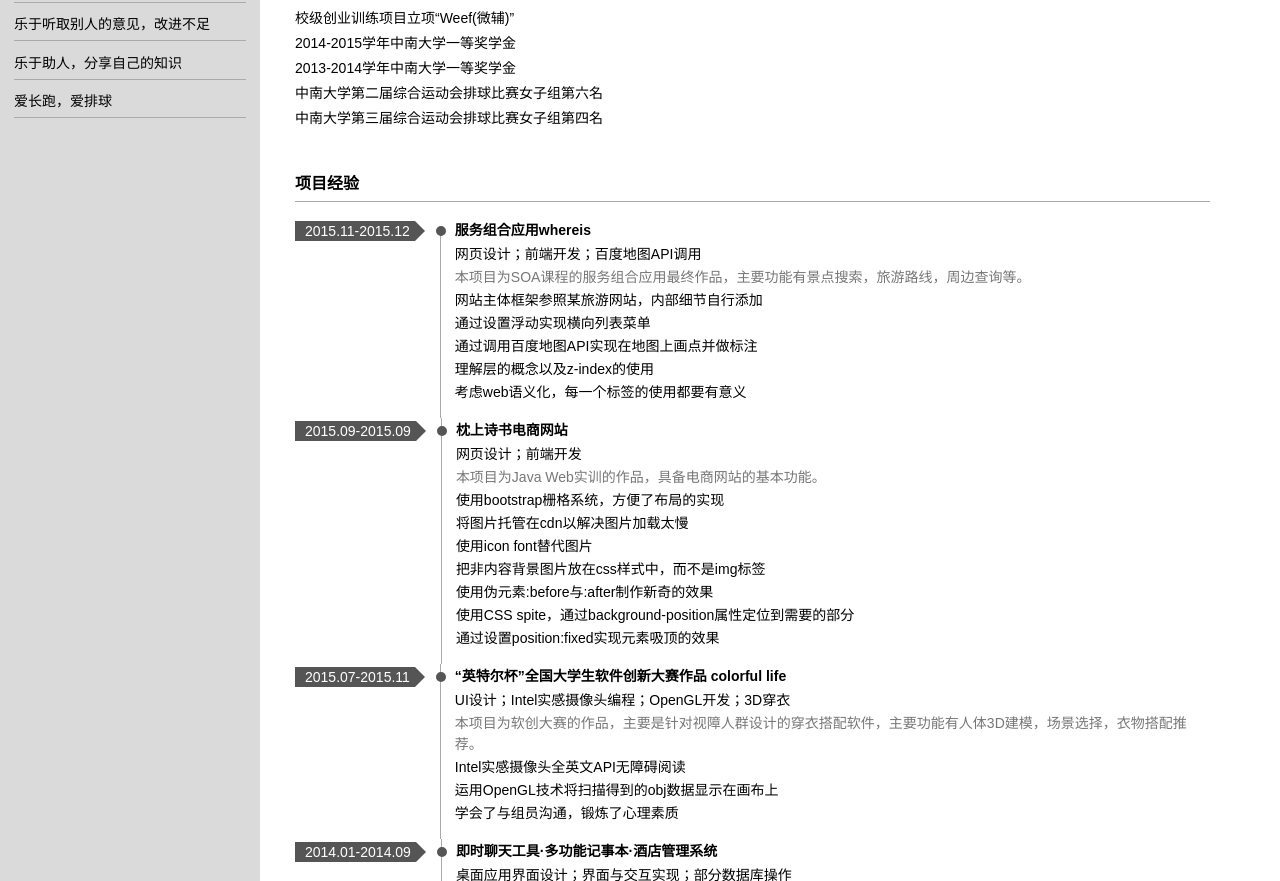
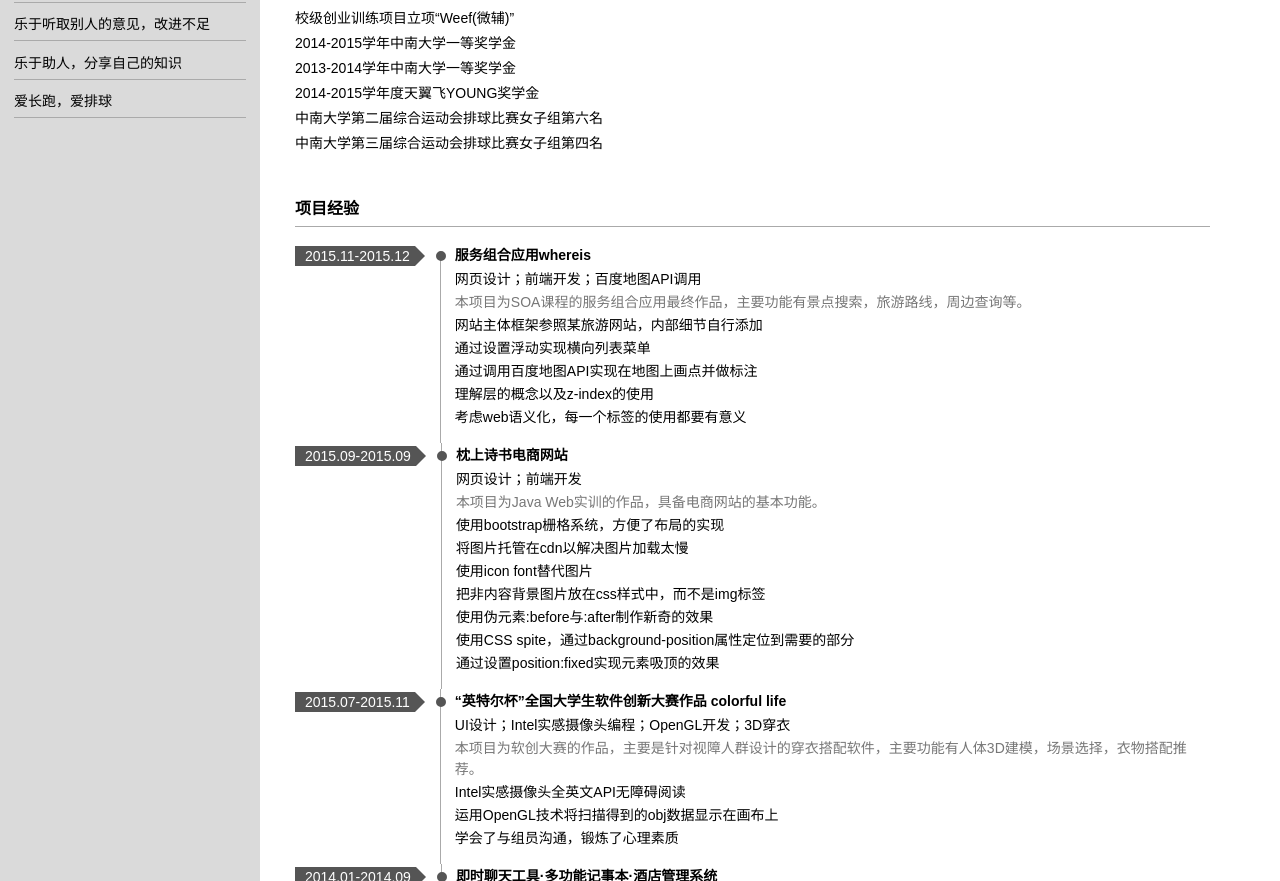
Before and after one commit to wytcc/wytcc.github.io, a website: page index.html in a window 1280 px wide. Shown: the part 959-1840 px from the top of the page. Drawn offline with nearby package versions, Linux system fonts and the light colour scheme.

Commit message:
modify honor

```diff
--- a/index.html
+++ b/index.html
@@ -142,6 +142,7 @@
 						<p>校级创业训练项目立项“Weef(微辅)”</p>
 						<p>2014-2015学年中南大学一等奖学金</p>
 						<p>2013-2014学年中南大学一等奖学金</p>
+						<p>2014-2015学年度天翼飞YOUNG奖学金</p>
 						<p>中南大学第二届综合运动会排球比赛女子组第六名</p>
 						<p>中南大学第三届综合运动会排球比赛女子组第四名</p>
 					</div>
```
